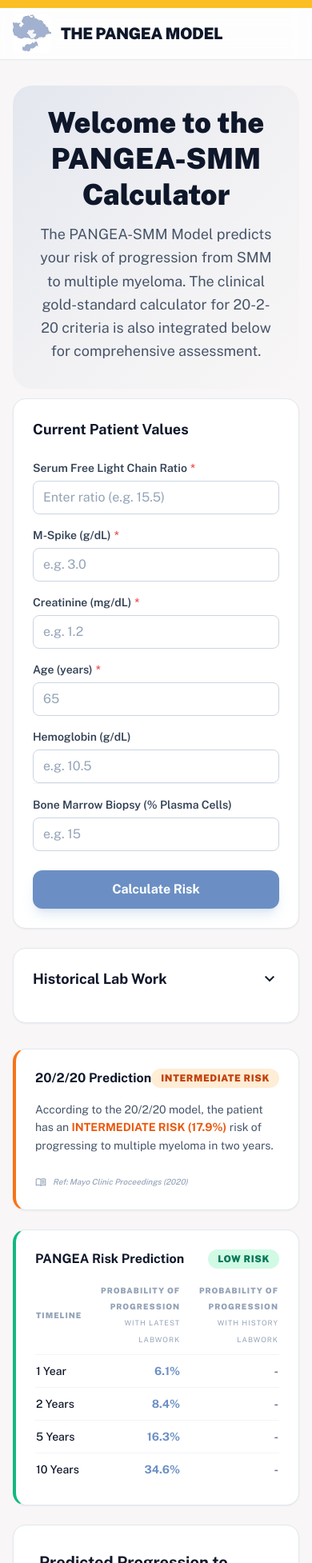
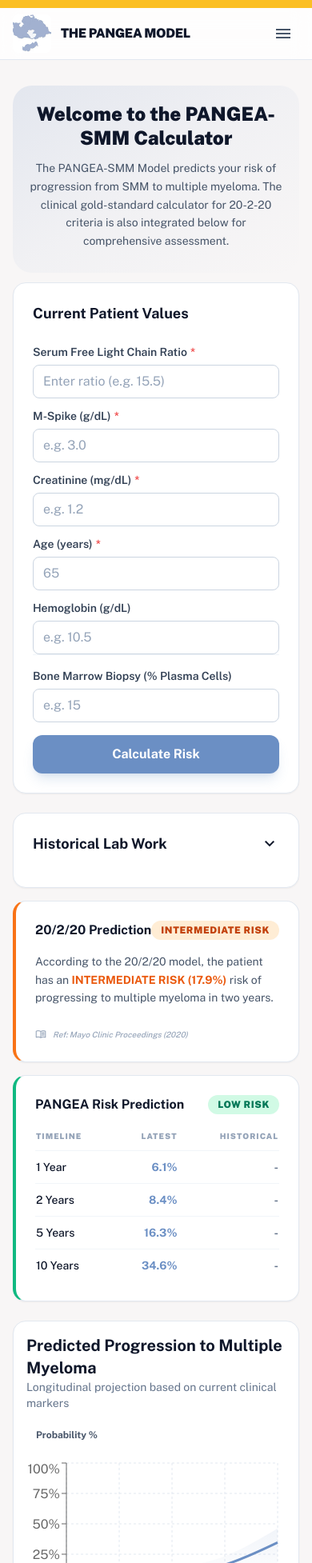
Before and after one commit to ghobriallab/app-pangea-smm-calculator, a React (Vite) app: page / in a window 390 px wide. Shown: the part 46-2000 px from the top of the page at 80% size. Built offline with nearby package versions, Linux system fonts and the light colour scheme.

Commit message:
adapt to mobile

```diff
--- a/src/App.tsx
+++ b/src/App.tsx
@@ -77,11 +77,11 @@
         {/* Hero Section */}
         <section className="mb-3 rounded-3xl overflow-hidden relative">
           <div className="absolute inset-0 bg-gradient-to-br from-primary/15 via-primary/5 to-transparent dark:from-primary/25 dark:via-primary/10 dark:to-transparent z-0"></div>
-          <div className="relative z-10 px-8 py-6 md:py-8 text-center max-w-4xl mx-auto">
-            <h1 className="text-4xl md:text-5xl font-black text-slate-900 dark:text-white mb-3 leading-tight">
+          <div className="relative z-10 px-4 sm:px-6 md:px-8 py-5 md:py-8 text-center max-w-4xl mx-auto">
+            <h1 className="text-2xl sm:text-3xl md:text-4xl lg:text-5xl font-black text-slate-900 dark:text-white mb-3 leading-tight">
               Welcome to the PANGEA-SMM Calculator
             </h1>
-            <p className="text-lg text-slate-600 dark:text-slate-400 mb-2 leading-relaxed">
+            <p className="text-sm sm:text-base lg:text-lg text-slate-600 dark:text-slate-400 mb-2 leading-relaxed">
               The PANGEA-SMM Model predicts your risk of progression from SMM to multiple myeloma.
               The clinical gold-standard calculator for 20-2-20 criteria is also integrated below for comprehensive assessment.
             </p>
@@ -89,7 +89,7 @@
         </section>
 
         {/* Main Content Grid */}
-        <div className="grid grid-cols-1 lg:grid-cols-12 gap-8">
+        <div className="grid grid-cols-1 lg:grid-cols-12 gap-4 sm:gap-6 lg:gap-8">
           {/* Sidebar: Patient Values */}
           <aside className="lg:col-span-3 space-y-6">
             <PatientInputForm
@@ -110,7 +110,7 @@
 
           {/* Main Content: Risk Predictions */}
           <div className="lg:col-span-9 space-y-6">
-            <div className="grid grid-cols-1 md:grid-cols-3 gap-6">
+            <div className="grid grid-cols-1 sm:grid-cols-2 md:grid-cols-3 gap-4 sm:gap-5 lg:gap-6">
               {/* 20/2/20 Prediction Card */}
               <div className={`md:col-span-1 bg-white dark:bg-slate-900 p-6 rounded-2xl shadow-sm border-l-4 border border-slate-200 dark:border-slate-800 ${
                 result?.riskColor === 'green' ? 'border-l-green-500' :
@@ -152,7 +152,7 @@
               </div>
 
               {/* Risk Prediction Summary Card */}
-              <div className="md:col-span-2">
+              <div className="sm:col-span-2 md:col-span-2">
                 <RiskPredictionSummary
                   riskLabel={result?.riskLabel || ''}
                   riskColor={result?.riskColor || 'orange'}
--- a/src/components/calculator/DatePickerDialog.tsx
+++ b/src/components/calculator/DatePickerDialog.tsx
@@ -63,7 +63,7 @@
 
   return (
     <div className="fixed inset-0 bg-black/50 flex items-center justify-center z-50">
-      <div className="bg-white dark:bg-slate-900 rounded-2xl shadow-lg p-8 max-w-md w-full mx-4 max-h-[90vh] overflow-y-auto">
+      <div className="bg-white dark:bg-slate-900 rounded-2xl shadow-lg p-5 sm:p-8 max-w-md w-full mx-4 max-h-[90vh] overflow-y-auto">
         <div className="space-y-3">
           {/* Date */}
           <label className="block">
--- a/src/components/calculator/PatientInputForm.tsx
+++ b/src/components/calculator/PatientInputForm.tsx
@@ -24,7 +24,7 @@
   return (
     <div className="bg-white dark:bg-slate-900 p-6 rounded-2xl shadow-sm border border-slate-200 dark:border-slate-800">
       <h3 className="text-lg font-bold mb-6">Current Patient Values</h3>
-      <div className="lg:space-y-3 grid lg:grid-cols-1 grid-cols-1 md:grid-cols-3 gap-4">
+      <div className="grid grid-cols-1 sm:grid-cols-2 lg:grid-cols-1 gap-3">
         {fields.map(({ label, key, placeholder, required }) => (
           <label key={key} className="block">
             <span className="text-sm font-semibold text-slate-700 dark:text-slate-300 block mb-1.5">
@@ -37,16 +37,16 @@
               onChange={(e) => onInputChange(key, parseFloat(e.target.value) || 0)}
               placeholder={placeholder}
               required={required}
-              className="w-full md:w-auto lg:w-full px-3 py-2 bg-white dark:bg-slate-800 border border-slate-300 dark:border-slate-600 rounded-lg text-slate-900 dark:text-white placeholder-slate-400 dark:placeholder-slate-500 focus:ring-2 focus:ring-primary/50 focus:border-primary focus:outline-none transition-all hover:border-slate-400 dark:hover:border-slate-500"
+              className="w-full px-3 py-2 bg-white dark:bg-slate-800 border border-slate-300 dark:border-slate-600 rounded-lg text-slate-900 dark:text-white placeholder-slate-400 dark:placeholder-slate-500 focus:ring-2 focus:ring-primary/50 focus:border-primary focus:outline-none transition-all hover:border-slate-400 dark:hover:border-slate-500"
               disabled={isLoading}
             />
           </label>
         ))}
       </div>
 
-      <div className="flex flex-col lg:flex-col md:flex-row md:items-end md:gap-4">
+      <div className="flex flex-col gap-4">
         {/* Bone Marrow Section */}
-        <div className="pt-4 border-t border-slate-100 dark:border-slate-800 lg:border-t lg:pt-4 md:border-t-0 md:pt-8 md:flex-1">
+        <div className="pt-4 border-t border-slate-100 dark:border-slate-800">
           <label className="block">
             <span className="text-sm font-semibold text-slate-700 dark:text-slate-300 block mb-1.5">
               Bone Marrow Biopsy (% Plasma Cells)
@@ -56,7 +56,7 @@
               value={inputs.boneMarrow || ''}
               onChange={(e) => onInputChange('boneMarrow', parseFloat(e.target.value) || 0)}
               placeholder="e.g. 15"
-              className="w-full md:w-auto lg:w-full px-3 py-2 bg-white dark:bg-slate-800 border border-slate-300 dark:border-slate-600 rounded-lg text-slate-900 dark:text-white placeholder-slate-400 dark:placeholder-slate-500 focus:ring-2 focus:ring-primary/50 focus:border-primary focus:outline-none transition-all hover:border-slate-400 dark:hover:border-slate-500"
+              className="w-full px-3 py-2 bg-white dark:bg-slate-800 border border-slate-300 dark:border-slate-600 rounded-lg text-slate-900 dark:text-white placeholder-slate-400 dark:placeholder-slate-500 focus:ring-2 focus:ring-primary/50 focus:border-primary focus:outline-none transition-all hover:border-slate-400 dark:hover:border-slate-500"
               disabled={isLoading}
             />
           </label>
@@ -65,7 +65,7 @@
         <button
           onClick={onSubmit}
           disabled={isLoading}
-          className="mt-6 md:mt-0 md:max-w-xs lg:w-full bg-primary text-white px-6 py-3 rounded-xl font-bold hover:opacity-90 transition-opacity disabled:opacity-50 disabled:cursor-not-allowed shadow-lg shadow-primary/20"
+          className="w-full bg-primary text-white px-6 py-3 rounded-xl font-bold hover:opacity-90 transition-opacity disabled:opacity-50 disabled:cursor-not-allowed shadow-lg shadow-primary/20"
         >
           {isLoading ? 'Calculating...' : 'Calculate Risk'}
         </button>
--- a/src/components/calculator/ProgressionChart.tsx
+++ b/src/components/calculator/ProgressionChart.tsx
@@ -19,14 +19,14 @@
 export function ProgressionChart({ data }: ProgressionChartProps) {
   if (!data || data.length === 0) {
     return (
-      <div className="bg-white dark:bg-slate-900 p-8 rounded-2xl shadow-sm border border-slate-200 dark:border-slate-800">
-        <div className="flex flex-col sm:flex-row justify-between items-start sm:items-center gap-4 mb-8">
+      <div className="bg-white dark:bg-slate-900 p-4 sm:p-6 md:p-8 rounded-2xl shadow-sm border border-slate-200 dark:border-slate-800">
+        <div className="flex flex-col sm:flex-row justify-between items-start sm:items-center gap-4 mb-4 sm:mb-6 md:mb-8">
           <div>
             <h3 className="text-xl font-bold text-slate-900 dark:text-white">Predicted Progression to Multiple Myeloma</h3>
             <p className="text-sm text-slate-500">Longitudinal projection based on current clinical markers</p>
           </div>
         </div>
-        <div className="h-64 flex items-center justify-center text-slate-400">
+        <div className="h-48 sm:h-64 flex items-center justify-center text-slate-400">
           <p>Chart will appear after calculation</p>
         </div>
       </div>
@@ -34,8 +34,8 @@
   }
 
   return (
-    <div className="bg-white dark:bg-slate-900 p-8 rounded-2xl shadow-sm border border-slate-200 dark:border-slate-800">
-      <div className="flex flex-col sm:flex-row justify-between items-start sm:items-center gap-4 mb-8">
+    <div className="bg-white dark:bg-slate-900 p-4 sm:p-6 md:p-8 rounded-2xl shadow-sm border border-slate-200 dark:border-slate-800">
+      <div className="flex flex-col sm:flex-row justify-between items-start sm:items-center gap-4 mb-4 sm:mb-6 md:mb-8">
         <div>
           <h3 className="text-xl font-bold text-slate-900 dark:text-white">Predicted Progression to Multiple Myeloma</h3>
           <p className="text-sm text-slate-500">Longitudinal projection based on current clinical markers</p>
@@ -44,8 +44,9 @@
           <span className="px-3 py-1.5 text-xs font-bold text-slate-600 dark:text-slate-400">Probability %</span>
         </div>
       </div>
-      <ResponsiveContainer width="100%" height={300}>
-        <AreaChart data={data} margin={{ top: 5, right: 30, left: 0, bottom: 5 }}>
+      <div className="h-48 sm:h-64 md:h-72 lg:h-[300px]">
+        <ResponsiveContainer width="100%" height="100%">
+          <AreaChart data={data} margin={{ top: 5, right: 10, left: -10, bottom: 5 }}>
             <defs>
               <linearGradient id="colorArea" x1="0" y1="0" x2="0" y2="1">
                 <stop offset="5%" stopColor={PRIMARY_BLUE} stopOpacity={0.15} />
@@ -80,7 +81,8 @@
             />
           </AreaChart>
         </ResponsiveContainer>
-      <div className="mt-8 flex items-center justify-center gap-6">
+      </div>
+      <div className="mt-4 sm:mt-6 md:mt-8 flex items-center justify-center gap-6">
         <div className="flex items-center gap-2">
           <span className="w-3 h-3 rounded-full bg-primary"></span>
           <span className="text-xs font-semibold text-slate-600 dark:text-slate-400">Mean Prediction</span>
--- a/src/components/calculator/RiskPredictionSummary.tsx
+++ b/src/components/calculator/RiskPredictionSummary.tsx
@@ -14,7 +14,7 @@
 }: RiskPredictionSummaryProps) {
   if (!riskSummary) {
     return (
-      <div className="bg-white dark:bg-slate-900 p-6 rounded-2xl shadow-sm border-l-4 border-l-emerald-500 border border-slate-200 dark:border-slate-800">
+      <div className="bg-white dark:bg-slate-900 p-4 sm:p-6 rounded-2xl shadow-sm border-l-4 border-l-emerald-500 border border-slate-200 dark:border-slate-800">
         <div className="flex justify-between items-start mb-4">
           <h4 className="font-bold text-slate-900 dark:text-white">PANGEA Risk Prediction</h4>
         </div>
@@ -46,10 +46,16 @@
       <div className="overflow-x-auto">
         <table className="w-full text-left text-sm">
           <thead>
-            <tr className="text-[10px] uppercase tracking-widest text-slate-400 border-b border-slate-100 dark:border-slate-800">
+            <tr className="text-[10px] sm:text-xs uppercase tracking-widest text-slate-400 border-b border-slate-100 dark:border-slate-800">
               <th className="pb-2 font-black">Timeline</th>
-              <th className="pb-2 font-black text-right">Probability of Progression<br /><span className="text-[9px] font-normal">with latest labwork</span></th>
-              <th className="pb-2 font-black text-right">Probability of Progression<br /><span className="text-[9px] font-normal">with history labwork</span></th>
+              <th className="pb-2 font-black text-right">
+                <span className="sm:hidden">Latest</span>
+                <span className="hidden sm:inline">Probability of Progression<br /><span className="text-[9px] font-normal">with latest labwork</span></span>
+              </th>
+              <th className="pb-2 font-black text-right">
+                <span className="sm:hidden">Historical</span>
+                <span className="hidden sm:inline">Probability of Progression<br /><span className="text-[9px] font-normal">with history labwork</span></span>
+              </th>
             </tr>
           </thead>
           <tbody className="divide-y divide-slate-100 dark:divide-slate-800">
--- a/src/components/layout/Footer.tsx
+++ b/src/components/layout/Footer.tsx
@@ -1,6 +1,6 @@
 export function Footer() {
   return (
-    <footer className="mt-20 py-10 border-t border-slate-200 dark:border-slate-800 text-center">
+    <footer className="mt-10 sm:mt-16 md:mt-20 py-6 sm:py-8 md:py-10 border-t border-slate-200 dark:border-slate-800 text-center">
       <div className="flex flex-col items-center gap-4">
         <div className="flex items-center gap-2 opacity-50 grayscale">
           <img src="/pangea-logo.png" alt="Pangea Logo" className="h-8 w-8 rounded-sm object-cover" />
--- a/src/components/layout/Navbar.tsx
+++ b/src/components/layout/Navbar.tsx
@@ -1,11 +1,15 @@
+import { useState } from 'react';
+
 export function Navbar() {
+  const [menuOpen, setMenuOpen] = useState(false);
+
   return (
     <header className="sticky top-0 z-50 bg-white/80 dark:bg-background-dark/80 backdrop-blur-md border-b border-slate-200 dark:border-slate-800">
       <div className="max-w-7xl mx-auto px-4 sm:px-6 lg:px-8">
         <div className="flex justify-between items-center h-16">
           <div className="flex items-center gap-3">
             <img src="/pangea-logo.png" alt="Pangea Logo" className="h-12 w-12 rounded-lg object-cover" />
-            <h2 className="text-xl font-black tracking-tight text-slate-900 dark:text-white uppercase">The Pangea Model</h2>
+            <h2 className="text-base sm:text-xl font-black tracking-tight text-slate-900 dark:text-white uppercase">The Pangea Model</h2>
           </div>
           <nav className="hidden md:flex space-x-8">
             <a className="text-sm font-semibold text-primary border-b-2 border-primary pb-1 transition-colors" href="#">The Calculator</a>
@@ -13,7 +17,22 @@
             <a className="text-sm font-medium text-slate-600 dark:text-slate-300 hover:text-primary transition-colors" href="#">How It Works</a>
             <a className="text-sm font-medium text-slate-600 dark:text-slate-300 hover:text-primary transition-colors" href="#">What is PANGEA?</a>
           </nav>
+          <button
+            className="md:hidden flex items-center justify-center w-10 h-10 text-slate-600 dark:text-slate-300 hover:text-primary transition-colors"
+            onClick={() => setMenuOpen(!menuOpen)}
+            aria-label="Toggle menu"
+          >
+            <span className="material-symbols-outlined">{menuOpen ? 'close' : 'menu'}</span>
+          </button>
         </div>
+        {menuOpen && (
+          <nav className="md:hidden border-t border-slate-200 dark:border-slate-800 py-3 flex flex-col gap-1">
+            <a className="px-2 py-2 text-sm font-semibold text-primary" href="#">The Calculator</a>
+            <a className="px-2 py-2 text-sm font-medium text-slate-600 dark:text-slate-300 hover:text-primary transition-colors" href="#">Validation App</a>
+            <a className="px-2 py-2 text-sm font-medium text-slate-600 dark:text-slate-300 hover:text-primary transition-colors" href="#">How It Works</a>
+            <a className="px-2 py-2 text-sm font-medium text-slate-600 dark:text-slate-300 hover:text-primary transition-colors" href="#">What is PANGEA?</a>
+          </nav>
+        )}
       </div>
     </header>
   );
```
Also changed, not shown: src/components/layout/ResearchSection.tsx (+6 -6 lines). Lines whose indentation alone changed are shown as unchanged.
